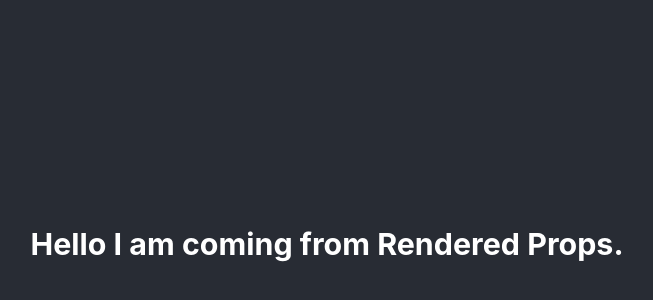
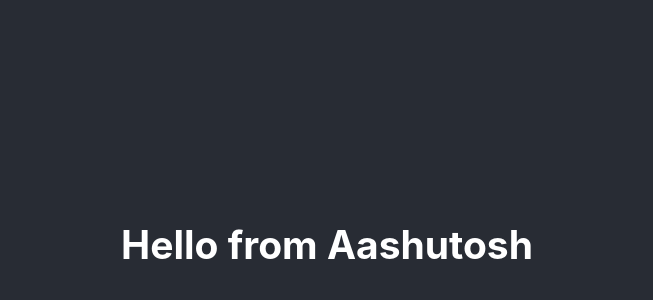
Before and after one commit to AashutoshVerma/tatvaSoft, a React (Create React App) app in the folder My-App/: page / in a window 1280 px wide. Shown: the part 156-456 px from the top of the page, without its empty margins (313-966 px from the left). Built offline with nearby package versions, Linux system fonts and the light colour scheme.

Commit message:
UseContext Donegit add .

```diff
--- a/My-App/src/App.js
+++ b/My-App/src/App.js
@@ -12,17 +12,17 @@
 import UserList from "./component/UserList";
 import HOC from "./component/HOC";
 import RenderPropsComponent from "./component/RenderPropsComponent";
+import { UserProvider } from "./component/UserContext";
+import CompA from "./component/CompA";
 
 class App extends Component {
   render() {
     return (
       <div className="App">
         <div className="App-header">
-          <RenderPropsComponent
-            render={() => {
-              return <h3>Hello I am coming from Rendered Props.</h3>;
-            }}
-          />
+          <UserProvider value="Aashutosh">
+            <CompA />
+          </UserProvider>
         </div>
       </div>
     );
--- /dev/null
+++ b/My-App/src/component/CompA.js
@@ -0,0 +1,14 @@
+import React, { Component } from "react";
+import CompB from "./CompB";
+
+class CompA extends Component {
+  render() {
+    return (
+      <div>
+        <CompB />
+      </div>
+    );
+  }
+}
+
+export default CompA;
--- /dev/null
+++ b/My-App/src/component/CompB.js
@@ -0,0 +1,14 @@
+import React, { Component } from "react";
+import CompC from "./CompC";
+
+class CompB extends Component {
+  render() {
+    return (
+      <div>
+        <CompC />
+      </div>
+    );
+  }
+}
+
+export default CompB;
--- /dev/null
+++ b/My-App/src/component/CompC.js
@@ -0,0 +1,16 @@
+import React, { Component } from "react";
+import { UserConsumer } from "./UserContext";
+
+export class CompC extends Component {
+  render() {
+    return (
+      <UserConsumer>
+        {(username) => {
+          return <h2> Hello from {username}</h2>;
+        }}
+      </UserConsumer>
+    );
+  }
+}
+
+export default CompC;
--- /dev/null
+++ b/My-App/src/component/UserContext.js
@@ -0,0 +1,8 @@
+import React, { Component } from "react";
+
+const UserContext = React.createContext();
+
+const UserProvider = UserContext.Provider;
+const UserConsumer = UserContext.Consumer;
+
+export { UserProvider, UserConsumer };
```
